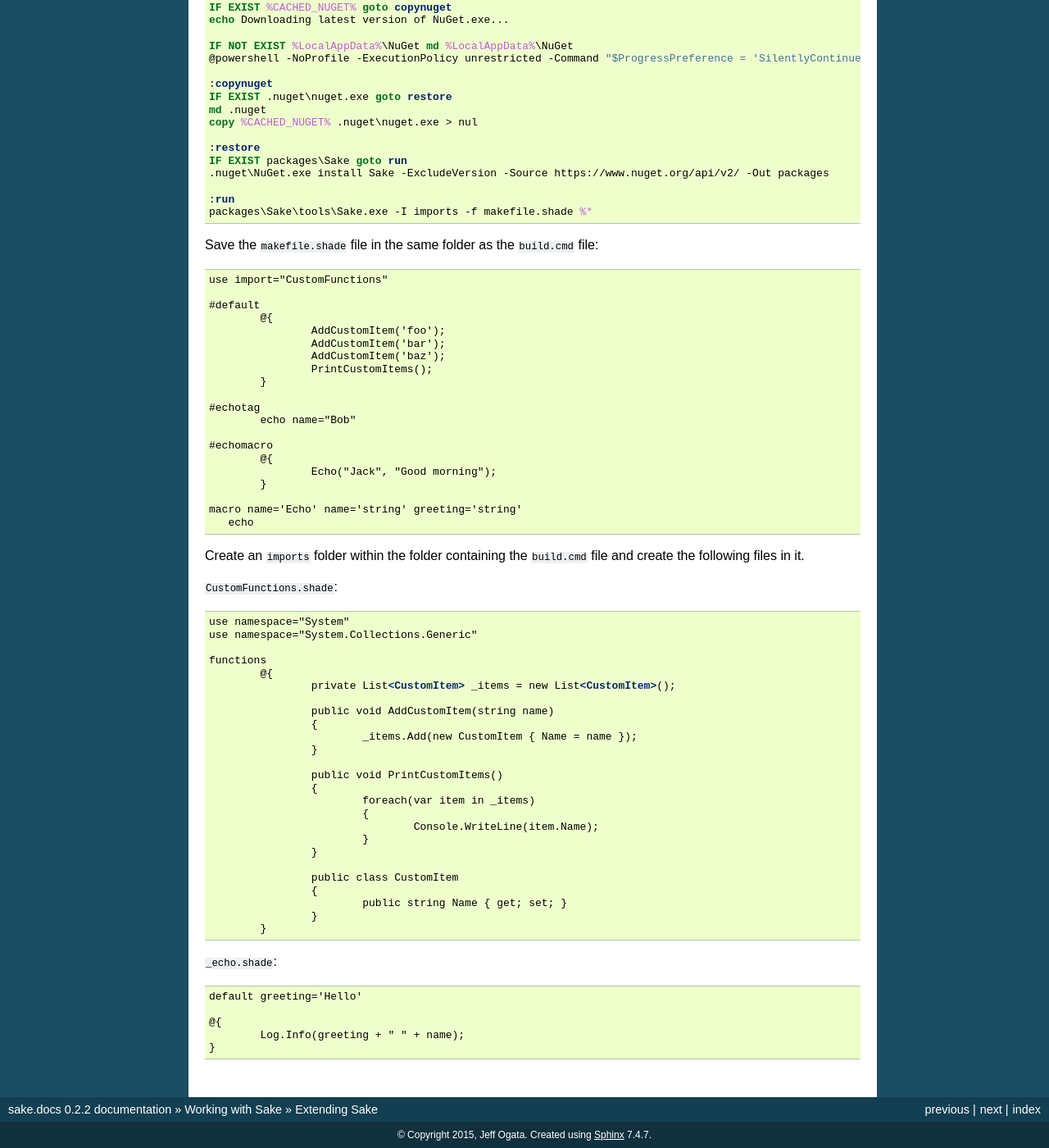
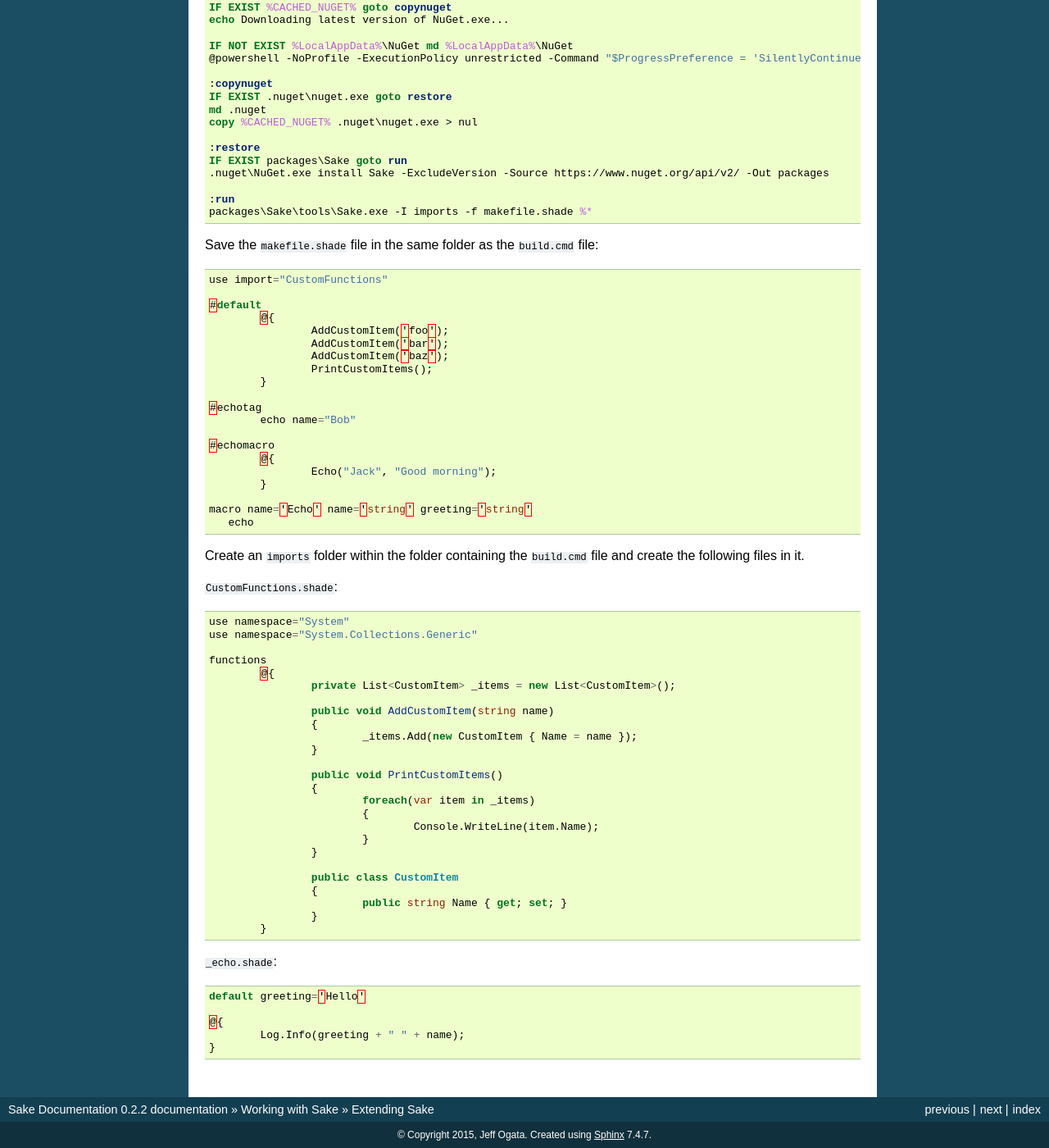
Before and after one commit to jeffogata/sake-docs, a Sphinx documentation site: the page built from docs/source/working-with-sake/extending-sake.rst, in a window 1280 px wide and 1400 px high, scrolled down 2002 px. Shown: the whole window at 82% size. Built offline with Sphinx 7.4.7, drawn with Linux system fonts in a browser that asks for light colours; some of the changed text lies outside the part shown.

Commit message:
update project name, language lexer name for code blocks.

```diff
--- a/docs/source/conf.py
+++ b/docs/source/conf.py
@@ -48,7 +48,7 @@ source_suffix = '.rst'
 master_doc = 'index'
 
 # General information about the project.
-project = u'sake.docs'
+project = u'Sake Documentation'
 copyright = u'2015, Jeff Ogata'
 author = u'Jeff Ogata'
 
--- a/docs/source/working-with-sake/extending-sake.rst
+++ b/docs/source/working-with-sake/extending-sake.rst
@@ -10,7 +10,7 @@ Custom Functions
 
 Import files can contain C# functions and classes in a functions code block:
 
-.. code-block:: aspx-cs
+.. code-block:: c#
 
 	use namespace="System"
 	use namespace="System.Collections.Generic"
@@ -40,7 +40,7 @@ Import files can contain C# functions and classes in a functions code block:
 
 These functions can be included in another ``.shade`` file using the ``import`` element:
 
-.. code-block:: aspx-cs
+.. code-block:: c#
 
 	use import="CustomFunctions"
 
@@ -66,7 +66,7 @@ Import files can also be used to create custom element tags.  To create a custom
 
 The following simple example defines a default value of ``"Hello"`` for the ``greeting`` attribute.  A value will be required for the ``name`` attribute when the element is used.
 
-.. code-block:: aspx-cs
+.. code-block:: c#
 
 	default greeting='Hello'
 
@@ -76,7 +76,7 @@ The following simple example defines a default value of ``"Hello"`` for the ``gr
 
 If the sample above is saved as ``_echo.shade``, it can be used in a target like so:
 
-.. code-block:: aspx-cs
+.. code-block:: c#
 
 	#echotag
 		echo name="Bob"
@@ -88,14 +88,14 @@ If the sample above is saved as ``_echo.shade``, it can be used in a target like
 
 To use a custom element in C# code, you can define a ``macro``:
 
-.. code-block:: aspx-cs
+.. code-block:: c#
 
 	macro name='Echo' name='string' greeting='string'
    		echo
 
 The macro can then be called as you would a C# function:
 
-.. code-block:: aspx-cs
+.. code-block:: c#
 
 	#echomacro
 		@{
@@ -136,7 +136,7 @@ The following files include the code samples in this page.  The ``build.cmd`` fi
 
 Save the ``makefile.shade`` file in the same folder as the ``build.cmd`` file:
 
-.. code-block:: aspx-cs
+.. code-block:: c#
 
 	use import="CustomFunctions"
 
@@ -163,7 +163,7 @@ Create an ``imports`` folder within the folder containing the ``build.cmd`` file
 
 ``CustomFunctions.shade``:
 
-.. code-block:: aspx-cs
+.. code-block:: c#
 
 	use namespace="System"
 	use namespace="System.Collections.Generic"
@@ -193,7 +193,7 @@ Create an ``imports`` folder within the folder containing the ``build.cmd`` file
 
 ``_echo.shade``:
 
-.. code-block:: aspx-cs
+.. code-block:: c#
 
 	default greeting='Hello'
 
```
Also changed, not shown: docs/source/getting-started/index.rst (+5 -2 lines), docs/source/working-with-sake/element-tags-and-csharp.rst (+8 -7 lines), docs/source/working-with-sake/targets.rst (+5 -5 lines).
